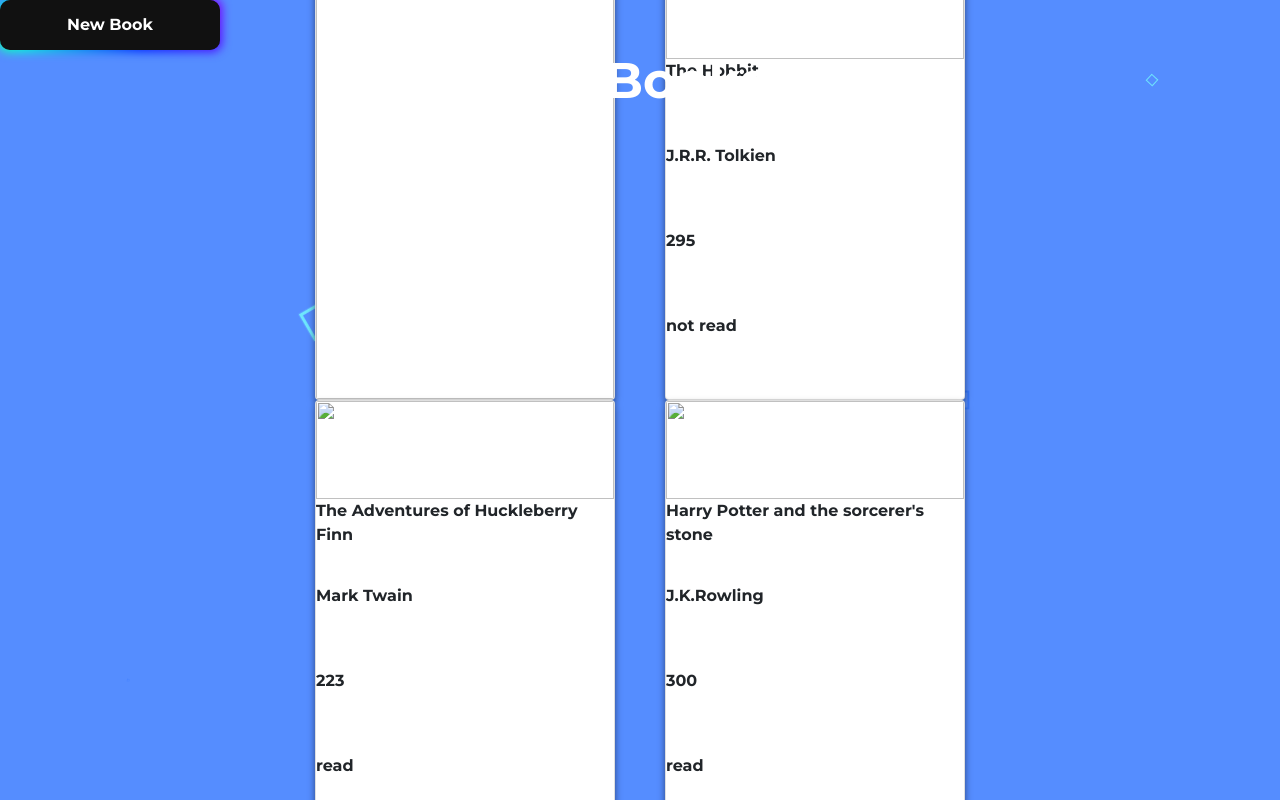
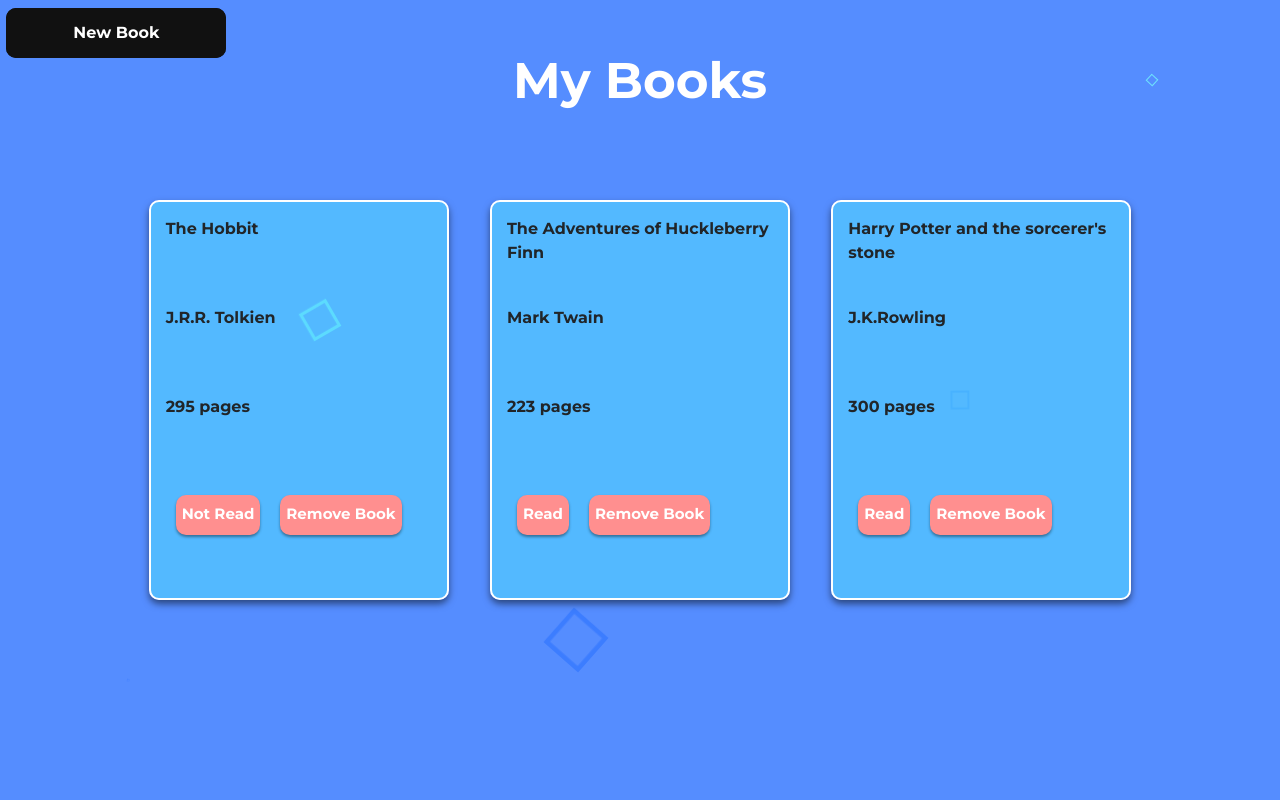
Before and after one commit to sorina3194/Portfolio, a plain HTML site: page async/object.constructor/library.html in a window 1280 px wide. Drawn offline with nearby package versions, Linux system fonts and the light colour scheme.

Commit message:
my library remove button and read/not read button added

```diff
--- a/async/object.constructor/library.html
+++ b/async/object.constructor/library.html
@@ -20,19 +20,6 @@
     <div class="cube"></div>
     <div class="cube"></div>
 
-    <div class="wrapper" id="bookList">
-      <div class="card">
-        <img src="" alt="">
-        <div class="descriptions">
-          <p>title</p>
-          <p>author</p>
-          <p>pages</p>
-          <p>read</p>
-        </div>
-      </div>
-    </div>
-
-
     <button id="showFormButton" type="button" class="btn btn-success" >New Book</button>
     <div id="bookForm" style="display: none;">
       <form id="bookInputForm">
@@ -54,6 +41,9 @@
           <button type="submit">Add Book</button>
       </form>
     </div>
+
+    <div class="wrapper" id="bookList"></div>
+
   </div>
 
 
--- a/async/object.constructor/library.js
+++ b/async/object.constructor/library.js
@@ -4,17 +4,18 @@
 const bookInputForm = document.getElementById("bookInputForm");
 const booksContainer = document.querySelector('#bookList');
 
+// book prototype
 function Book(title,author,pages,read, image) {
   this.title = title;
   this.author = author;
   this.pages = pages;
   this.read = read;
-  this.image = image;
   this.info = function() {
     return `${this.title} by ${this.author}, ${this.pages} pages, ${this.read} `
   }
 }
 
+// the 3 seeded books will be displayed when page is loaded
 const book1 = new Book("The Hobbit", "J.R.R. Tolkien", 295, false)
 myLibrary.push(book1)
 const book2 = new Book("The Adventures of Huckleberry Finn", "Mark Twain",223, true)
@@ -22,20 +23,17 @@
 const book3 = new Book("Harry Potter and the sorcerer's stone", "J.K.Rowling",300, true)
 myLibrary.push(book3)
 
-console.log(booksContainer)
+// console.log(booksContainer)
 
+// iterate over the array and call the function that creates the html elements that hosts each book
 myLibrary.forEach((book) => {
   addBookToPage(book)
 });
 
 function addBookToPage(book) {
   const bookCard = document.createElement('div');
-  bookCard.className = "card"
+  bookCard.className = "cardBook"
   booksContainer.appendChild(bookCard)
-
-  const image = document.createElement('img');
-  image.src = ''
-  bookCard.appendChild(image);
 
   const title = document.createElement('p');
   title.innerHTML = book.title;
@@ -46,17 +44,51 @@
   bookCard.appendChild(author);
 
   const pages = document.createElement('p');
-  pages.innerHTML = book.pages;
+  pages.innerHTML = `${book.pages} pages`;
   bookCard.appendChild(pages);
 
-  const read = document.createElement('p');
-  read.innerHTML = book.read ? "read" : "not read"
-  bookCard.appendChild(read);
-  console.log(book)
+  // const read = document.createElement('p');
+  // read.innerHTML = book.read ? "read" : "not read"
+  // bookCard.appendChild(read);
+  // console.log(book)
+
+  // Modify the part of your code that creates the "read" element
+  const toggleButton = document.createElement('button');
+  toggleButton.className = 'toggle-button';
+  toggleButton.textContent = book.read ? 'Read' : 'Not Read';
+  bookCard.appendChild(toggleButton);
+
+  // Add an event listener to toggle the button
+  toggleButton.addEventListener('click', () => {
+      book.read = !book.read; // Toggle the 'read' property
+
+      // Update the button text and class based on the new 'read' value
+      toggleButton.textContent = book.read ? 'Read' : 'Not Read';
+  });
+
+  // create a remove book button and the function to perform such action
+  const removeBook = document.createElement('button');
+  removeBook.innerHTML = "Remove Book"
+  bookCard.appendChild(removeBook);
+
+  removeBook.addEventListener("click", function(event) {
+    const confirmation = window.confirm('Are you sure you want to remove this book?');
+    if (confirmation) {
+      // Remove the card from the DOM
+      // bookCard.remove();
+      booksContainer.removeChild(bookCard)
+
+      // Find the index of the book in the 'myLibrary' array and remove it
+      const index = myLibrary.indexOf(book);
+      if (index !== -1) {
+          myLibrary.splice(index, 1);
+      }
+    }
+  });
 }
 
 
-function addBook() {
+function addBookToRecord() {
   showFormButton.addEventListener("click", function () {
       bookForm.style.display = "block";
   });
@@ -80,4 +112,4 @@
   });
 }
 
-document.addEventListener("DOMContentLoaded",addBook);
+document.addEventListener("DOMContentLoaded",addBookToRecord);
--- /dev/null
+++ b/async/object.constructor/style/background.css
@@ -0,0 +1,85 @@
+.hero {
+  background-color: #558dff;
+  position: relative;
+  height: 100vh;
+  overflow: hidden;
+  font-family: "Montserrat", sans-serif;
+}
+
+.hero__title {
+  color: #fff;
+  position: absolute;
+  top: 10%;
+  left: 50%;
+  transform: translate(-50%, -50%);
+  font-size: 50px;
+  z-index: 1;
+}
+
+.cube {
+  position: absolute;
+  top: 80vh;
+  left: 45vw;
+  width: 10px;
+  height: 10px;
+  border: solid 1px #3377ff;
+  transform-origin: top left;
+  transform: scale(0) rotate(0deg) translate(-50%, -50%);
+  -webkit-animation: cube 12s ease-in forwards infinite;
+          animation: cube 12s ease-in forwards infinite;
+}
+.cube:nth-child(2n) {
+  border-color: #72f7fc;
+}
+.cube:nth-child(2) {
+  -webkit-animation-delay: 1s;
+          animation-delay: 1s;
+  left: 25vw;
+  top: 40vh;
+}
+.cube:nth-child(3) {
+  -webkit-animation-delay: 2s;
+          animation-delay: 2s;
+  left: 75vw;
+  top: 50vh;
+}
+.cube:nth-child(4) {
+  -webkit-animation-delay: 3s;
+          animation-delay: 3s;
+  left: 90vw;
+  top: 10vh;
+}
+.cube:nth-child(5) {
+  -webkit-animation-delay: 4s;
+          animation-delay: 4s;
+  left: 10vw;
+  top: 85vh;
+}
+.cube:nth-child(6) {
+  -webkit-animation-delay: 5s;
+          animation-delay: 5s;
+  left: 50vw;
+  top: 10vh;
+}
+
+@-webkit-keyframes cube {
+  from {
+    transform: scale(0) rotate(0deg) translate(-50%, -50%);
+    opacity: 1;
+  }
+  to {
+    transform: scale(20) rotate(960deg) translate(-50%, -50%);
+    opacity: 0;
+  }
+}
+
+@keyframes cube {
+  from {
+    transform: scale(0) rotate(0deg) translate(-50%, -50%);
+    opacity: 1;
+  }
+  to {
+    transform: scale(20) rotate(960deg) translate(-50%, -50%);
+    opacity: 0;
+  }
+}
--- a/async/object.constructor/style/bookAnimation.css
+++ b/async/object.constructor/style/bookAnimation.css
@@ -8,81 +8,55 @@
   top:50%;
   left:50%;
   transform: translate(-50%, -50%);
-  width:100%;
-  max-width: 650px;
+  width:80%;
   height:auto;
   display: flex;
   flex-wrap: wrap;
-  justify-content: space-between;
+  justify-content: space-around;
 }
 
-.card{
+.cardBook{
   flex: 1;
   flex-basis: 300px;
   flex-grow: 0;
-  height: 440px;
-  background: #fff;
+  height: 400px;
+  background-color: #52d4ff9f;
   border: 2px solid #fff;
+  border-radius: 10px;
   box-shadow: 0px 4px 7px rgba(0,0,0,.5);
   cursor: pointer;
   transition: all .5s cubic-bezier(.8,.5,.2,1.4);
   overflow: hidden;
   position: relative;
+  padding: 15px;
 }
-.card img{
-  width: 100%;
-  height:100%;
-  transition: all .5s cubic-bezier(.8,.5,.2,1.4);
-}
-.descriptions{
-  position: absolute;
-  top:0px;
-  left:0px;
-  background-color: rgba(255,255,255,.7);
-  width:100%;
-  height:100%;
-  transition: all .7s ease-in-out;
-  padding: 20px;
-  box-sizing: border-box;
-  clip-path: circle(0% at 100% 100%);
-}
-.card:hover .descriptions{
-  left:0px;
-  transition: all .7s ease-in-out;
-  clip-path: circle(75%);
-}
-.card:hover{
+
+
+.cardBook:hover{
   transition: all .5s cubic-bezier(.8,.5,.2,1.4);
   box-shadow: 0px 2px 3px rgba(0,0,0,.3);
   transform: scale(.97);
 }
-.card:hover img{
-  transition: all .5s cubic-bezier(.8,.5,.2,1.4);
-  transform: scale(1.6) rotate(20deg);
-  filter: blur(3px);
+
+.cardBook p{
+  line-height: 24px;
+  height: 20%;
 }
-.card h1{
-  color: #ff3838;
-  letter-spacing: 1px;
-  margin: 0px;
-}
-.card p{
-  line-height: 24px;
-  height: 70%;
-}
-.card button{
+.cardBook button{
   width: fit-content;
   height: 40px;
   cursor: pointer;
   border-style: none;
-  background-color: #ff3838;
+  border-radius: 10px;
+  background-color: #ff8f8f;
   color:#fff;
   font-size: 15px;
   outline: none;
   box-shadow: 0px 2px 3px rgba(0,0,0,.4);
   transition: all .5s ease-in-out;
+  margin: 10px;
 }
-.card button:hover{
+.cardBook button:hover{
   transform: scale(.95) translateX(-5px);
   transition: all .5s ease-in-out;
 }
--- a/async/object.constructor/style/style.css
+++ b/async/object.constructor/style/style.css
@@ -1,5 +1,6 @@
 @import url('https://fonts.googleapis.com/css?family=Montserrat:700');
 @import url('bookAnimation.css');
+@import url('background.css');
 
 body{
   min-height: 100vh;
@@ -16,6 +17,8 @@
   background: #111;
   cursor: pointer;
   position: relative;
+  top:1%;
+  left:0.5%;
   z-index: 0;
   border-radius: 10px;
 }
@@ -67,91 +70,8 @@
     100% { background-position: 0 0; }
 }
 
-
-
-@import url("https://fonts.googleapis.com/css?family=Montserrat:700");
-.hero {
-  background-color: #558dff;
+#bookForm {
   position: relative;
-  height: 100vh;
-  overflow: hidden;
-  font-family: "Montserrat", sans-serif;
+  top:5%;
+  left:0.5%;
 }
-
-.hero__title {
-  color: #fff;
-  position: absolute;
-  top: 10%;
-  left: 50%;
-  transform: translate(-50%, -50%);
-  font-size: 50px;
-  z-index: 1;
-}
-
-.cube {
-  position: absolute;
-  top: 80vh;
-  left: 45vw;
-  width: 10px;
-  height: 10px;
-  border: solid 1px #3377ff;
-  transform-origin: top left;
-  transform: scale(0) rotate(0deg) translate(-50%, -50%);
-  -webkit-animation: cube 12s ease-in forwards infinite;
-          animation: cube 12s ease-in forwards infinite;
-}
-.cube:nth-child(2n) {
-  border-color: #72f7fc;
-}
-.cube:nth-child(2) {
-  -webkit-animation-delay: 1s;
-          animation-delay: 1s;
-  left: 25vw;
-  top: 40vh;
-}
-.cube:nth-child(3) {
-  -webkit-animation-delay: 2s;
-          animation-delay: 2s;
-  left: 75vw;
-  top: 50vh;
-}
-.cube:nth-child(4) {
-  -webkit-animation-delay: 3s;
-          animation-delay: 3s;
-  left: 90vw;
-  top: 10vh;
-}
-.cube:nth-child(5) {
-  -webkit-animation-delay: 4s;
-          animation-delay: 4s;
-  left: 10vw;
-  top: 85vh;
-}
-.cube:nth-child(6) {
-  -webkit-animation-delay: 5s;
-          animation-delay: 5s;
-  left: 50vw;
-  top: 10vh;
-}
-
-@-webkit-keyframes cube {
-  from {
-    transform: scale(0) rotate(0deg) translate(-50%, -50%);
-    opacity: 1;
-  }
-  to {
-    transform: scale(20) rotate(960deg) translate(-50%, -50%);
-    opacity: 0;
-  }
-}
-
-@keyframes cube {
-  from {
-    transform: scale(0) rotate(0deg) translate(-50%, -50%);
-    opacity: 1;
-  }
-  to {
-    transform: scale(20) rotate(960deg) translate(-50%, -50%);
-    opacity: 0;
-  }
-}
```
